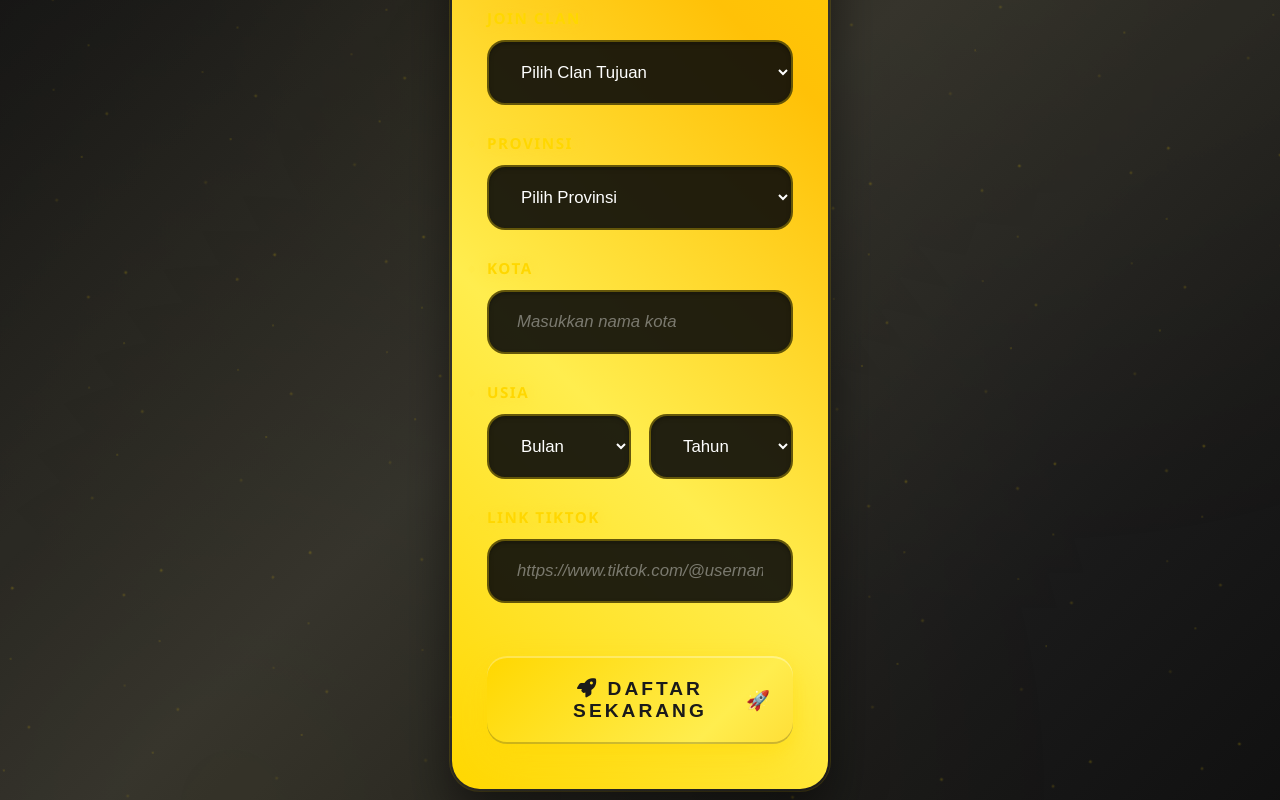
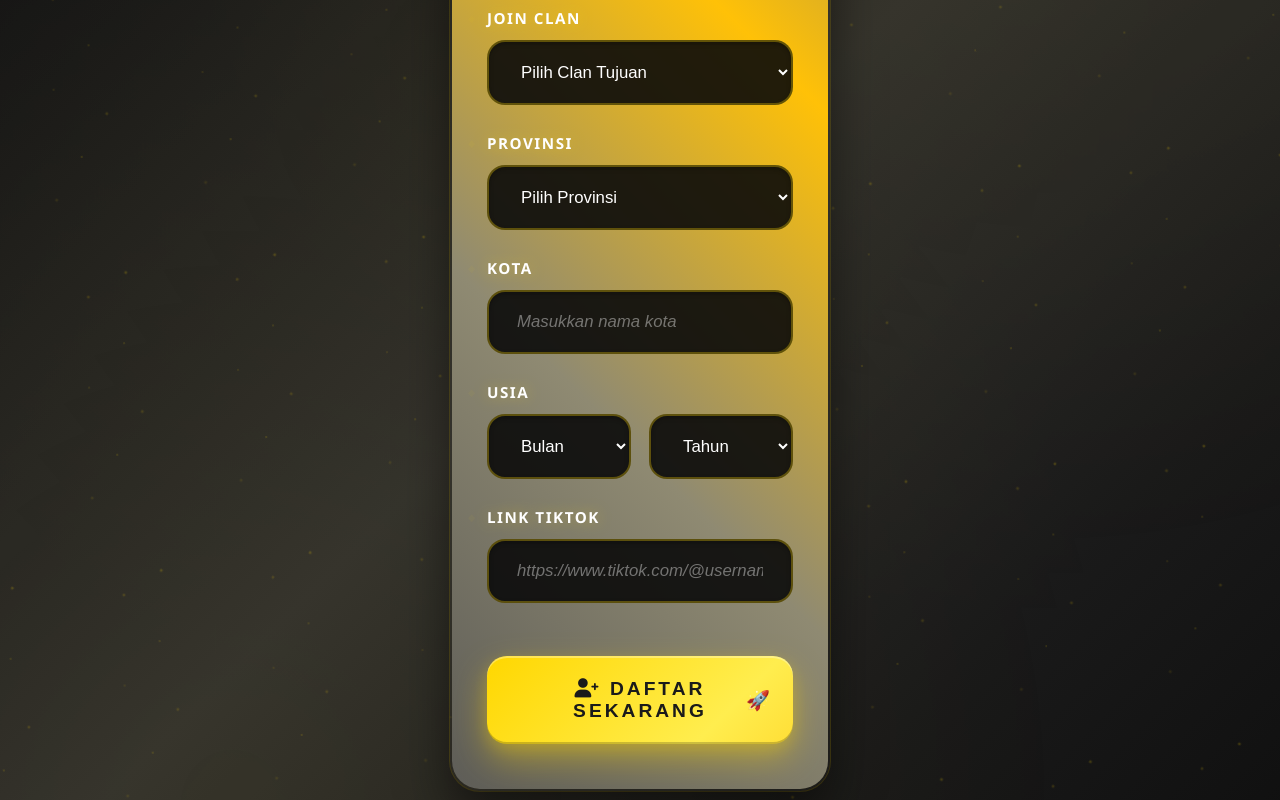
Before and after one commit to PRAAWEBSITE/formsecretarea, a plain HTML site: page index.html in a window 1280 px wide. Shown: the part 580-1380 px from the top of the page. Drawn offline with Linux system fonts and the light colour scheme.

Commit message:
index.html

```diff
--- a/index.html
+++ b/index.html
@@ -83,7 +83,7 @@
         .title {
             font-size: 3rem;
             font-weight: 900;
-            background: linear-gradient(45deg, #ffd700, #ffed4e, #ffc107, #ffd700, #ffb300);
+            background: linear-gradient(45deg, #050503, #ffed4e, #ffc107, #ffd700, #ffb300);
             background-size: 400% 400%;
             -webkit-background-clip: text;
             -webkit-text-fill-color: transparent;
@@ -158,7 +158,7 @@
             left: -2px;
             right: -2px;
             bottom: -2px;
-            background: linear-gradient(45deg, #ffd700, #ffed4e, #ffc107, #ffd700);
+            background: linear-gradient(45deg, #5d5c57, #8f8a72, #ffc107, #7d7b71);
             border-radius: 30px;
             z-index: -1;
             animation: borderFlow 4s linear infinite;
@@ -198,7 +198,7 @@
         .form-label {
             display: block;
             margin-bottom: 12px;
-            color: #ffd700;
+            color: #ffffff;
             font-weight: 700;
             font-size: 0.95rem;
             text-transform: uppercase;
@@ -832,7 +832,7 @@
                 </div>
 
                 <button type="submit" class="submit-btn">
-                    <i class="fas fa-rocket"></i> Daftar Sekarang
+                    <i class="fas fa-user-plus"></i> Daftar Sekarang
                 </button>
             </form>
         </div>
```
